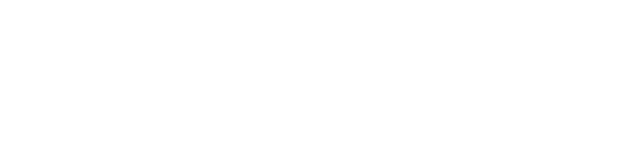
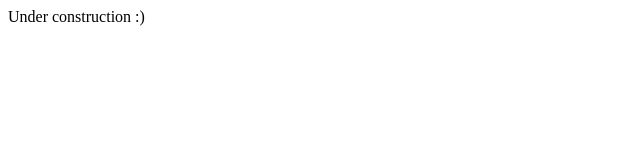
Before and after one commit to SadlyOtisfying/sadlyotisfying.github.io, a plain HTML site: page index.html in a window 1280 px wide. Shown: the whole page, without its empty margins (0-640 px from the left). Drawn offline with Linux system fonts and the light colour scheme.

Commit message:
Update index.html

```diff
--- a/index.html
+++ b/index.html
@@ -3,6 +3,6 @@
 
     </head>
     <body>
-
+        Under construction :)
     </body>
 </html>
```
